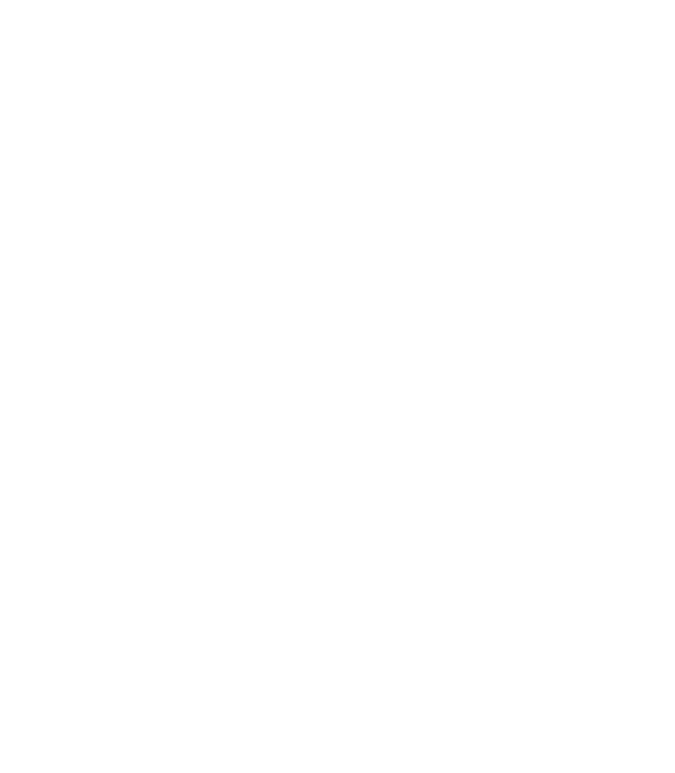
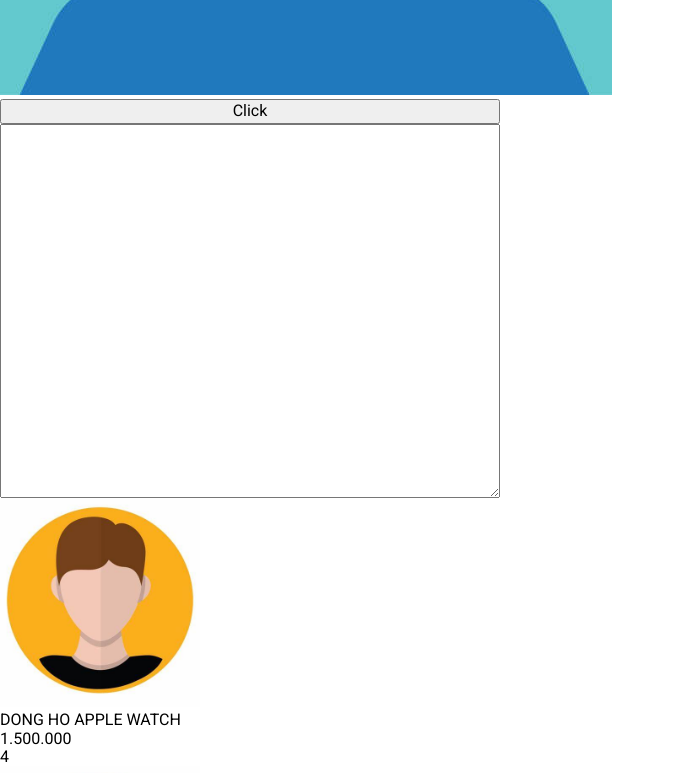
Before and after one commit to NhanHuynhLe003/do-an-tot-nghiep-nhom-web-student, a React (Create React App) app: page / in a window 1280 px wide. Shown: the part 500-1273 px from the top of the page, without its empty margins (0-675 px from the left). Before the commit the page ends 800 px from the top, so only its background shows below. Built offline with nearby package versions, Linux system fonts and the light colour scheme.

Commit message:
update code init

```diff
--- /dev/null
+++ b/src/components/ung-dung-ghi-chu/TestComponentInput/index.jsx
@@ -0,0 +1,30 @@
+import React, { useEffect, useState } from "react";
+import style from "./TestComponentInput.module.css";
+import { dataTest } from "../../../data/ung-dung-ghi-chu/test-data";
+import { CircularProgress } from "@mui/material";
+
+// ===============CODE CUA NHAN==================
+
+export default function TestComponentInput() {
+  return (
+    <div style={{ display: "flex", flexDirection: "column", width: "500px" }}>
+      <button>Click</button>
+      <textarea cols={10} rows={20}></textarea>
+
+      {dataTest ? (
+        dataTest.map((data, index) => {
+          return (
+            <div key={data.id}>
+              <img src={data.img} alt="hinh-anh" width={"200"} />
+              <p>{data.name}</p>
+              <p>{data.price}</p>
+              <p>{data.danhgia}</p>
+            </div>
+          );
+        })
+      ) : (
+        <CircularProgress size={60} />
+      )}
+    </div>
+  );
+}
--- /dev/null
+++ b/src/data/ung-dung-ghi-chu/test-data.js
@@ -0,0 +1,95 @@
+const dataTest = [
+  {
+    id: "001",
+    img: "/imgs/avatar-user.jpg",
+    name: "DONG HO APPLE WATCH",
+    price: "1.500.000",
+    danhgia: 4, //4,4.5,5 => ko 4.6, 4.7, 4.8, 4.9
+  },
+  {
+    id: "002",
+    img: "/imgs/avatar-user.jpg",
+    name: "DONG HO APPLE WATCH",
+    price: "1.500.000",
+    danhgia: 4.5,
+  },
+  {
+    id: "003",
+    img: "/imgs/avatar-user.jpg",
+    name: "DONG HO APPLE WATCH",
+    price: "1.500.000",
+    danhgia: 5,
+  },
+  {
+    id: "004",
+    img: "/imgs/avatar-user.jpg",
+    name: "DONG HO APPLE WATCH",
+    price: "1.500.000",
+    danhgia: 4,
+  },
+  {
+    id: "005",
+    img: "/imgs/avatar-user.jpg",
+    name: "DONG HO APPLE WATCH",
+    price: "1.500.000",
+    danhgia: 4.5,
+  },
+  {
+    id: "006",
+    img: "/imgs/avatar-user.jpg",
+    name: "DONG HO APPLE WATCH",
+    price: "1.500.000",
+    danhgia: 5,
+  },
+  {
+    id: "007",
+    img: "/imgs/avatar-user.jpg",
+    name: "DONG HO APPLE WATCH",
+    price: "1.500.000",
+    danhgia: 4,
+  },
+  {
+    id: "008",
+    img: "/imgs/avatar-user.jpg",
+    name: "DONG HO APPLE WATCH",
+    price: "1.500.000",
+    danhgia: 4.5,
+  },
+  {
+    id: "009",
+    img: "/imgs/avatar-user.jpg",
+    name: "DONG HO APPLE WATCH",
+    price: "1.500.000",
+    danhgia: 5,
+  },
+  {
+    id: "010",
+    img: "/imgs/avatar-user.jpg",
+    name: "DONG HO APPLE WATCH",
+    price: "1.500.000",
+    danhgia: 4,
+  },
+  {
+    id: "011",
+    img: "/imgs/avatar-user.jpg",
+    name: "DONG HO APPLE WATCH",
+    price: "1.500.000",
+    danhgia: 4.5,
+  },
+  {
+    id: "012",
+    img: "/imgs/avatar-user.jpg",
+    name: "DONG HO APPLE WATCH",
+    price: "1.500.000",
+    danhgia: 5,
+  },
+  {
+    id: "013",
+    img: "/imgs/avatar-user.jpg",
+    name: "DONG HO APPLE WATCH",
+    price: "1.500.000",
+    danhgia: 4,
+  },
+];
+
+export { dataTest };
--- /dev/null
+++ b/src/pages/GhiChu/TrangChinh/index.jsx
@@ -0,0 +1,11 @@
+import React from "react";
+import ITable from "../../../components/ITable/ITable";
+
+export default function TrangChinh() {
+  return (
+    <div>
+      Trang Chinh
+      <button style={{ color: "var(--color-primary1)" }}>KHOA NGU</button>
+    </div>
+  );
+}
--- /dev/null
+++ b/src/pages/GhiChu/TrangGhiChu/index.jsx
@@ -0,0 +1,5 @@
+import React from "react";
+
+export default function TrangGhiChu() {
+  return <div></div>;
+}
--- /dev/null
+++ b/src/pages/GhiChu/TrangOnTap/index.jsx
@@ -0,0 +1,5 @@
+import React from "react";
+
+export default function TrangOnTap() {
+  return <div></div>;
+}
--- a/src/pages/Home/index.jsx
+++ b/src/pages/Home/index.jsx
@@ -1,5 +1,14 @@
 import React from "react";
+import anhTest from "../../assets/images/avatar-student.jpg";
+import TestComponentInput from "../../components/ung-dung-ghi-chu/TestComponentInput";
+// import anh2 from "/imgs/avatar-user.jpg";
+export default function Home() {
+  return (
+    <div>
+      <img src={anhTest} alt="mo-ta-anh" />
+      {/* <img src={anh2} alt="hinh-anh-2" /> */}
 
-export default function Home() {
-  return <div></div>;
+      <TestComponentInput></TestComponentInput>
+    </div>
+  );
 }
--- a/src/routes/index.js
+++ b/src/routes/index.js
@@ -8,6 +8,7 @@
 import BookSearchPage from "../pages/BookPage/BookSearch";
 import Home from "../pages/Home";
 import Login from "../pages/login";
+import TrangChinh from "../pages/GhiChu/TrangChinh";
 
 const routes = [
   {
@@ -16,8 +17,8 @@
   },
   {
     path: "/admin",
-    component: AdminMainPage,
-    layout: MainLayout,
+    component: AdminMainPage, // là các page
+    layout: MainLayout, // là các layout
   },
   {
     path: "/admin/book-manage",
@@ -44,5 +45,10 @@
     component: BookDetailPage,
     layout: MainLayout,
   },
+  {
+    path: "/ghi-chu",
+    component: TrangChinh, // là các page
+    layout: MainLayout, //
+  },
 ];
 export { routes };
--- a/src/styles/app.css
+++ b/src/styles/app.css
@@ -24,8 +24,10 @@
 
 :root {
     --color-primary1: #5496FA;
+    /* var(--color-primary1)*/
     /* Primary theme color */
     --color-primary2: #4D4D4D;
+    /* --color-primary3: #b14545; */
 
     /* Dark grey color for active page selection */
     --color-secondary1: #2CECEC;
```
Also changed, not shown: src/pages/GhiChu/TrangGhiChuChiTiet/index.jsx (added, +9 -0 lines), src/pages/GhiChu/TrangOnTapChiTiet/index.jsx (added, +9 -0 lines), src/components/ung-dung-ghi-chu/TestComponentInput/TestComponentInput.module.css (added), src/pages/GhiChu/TrangChinh/TrangChinh.module.css (added), 1 other file (tests, documents, lock files or other folders).
